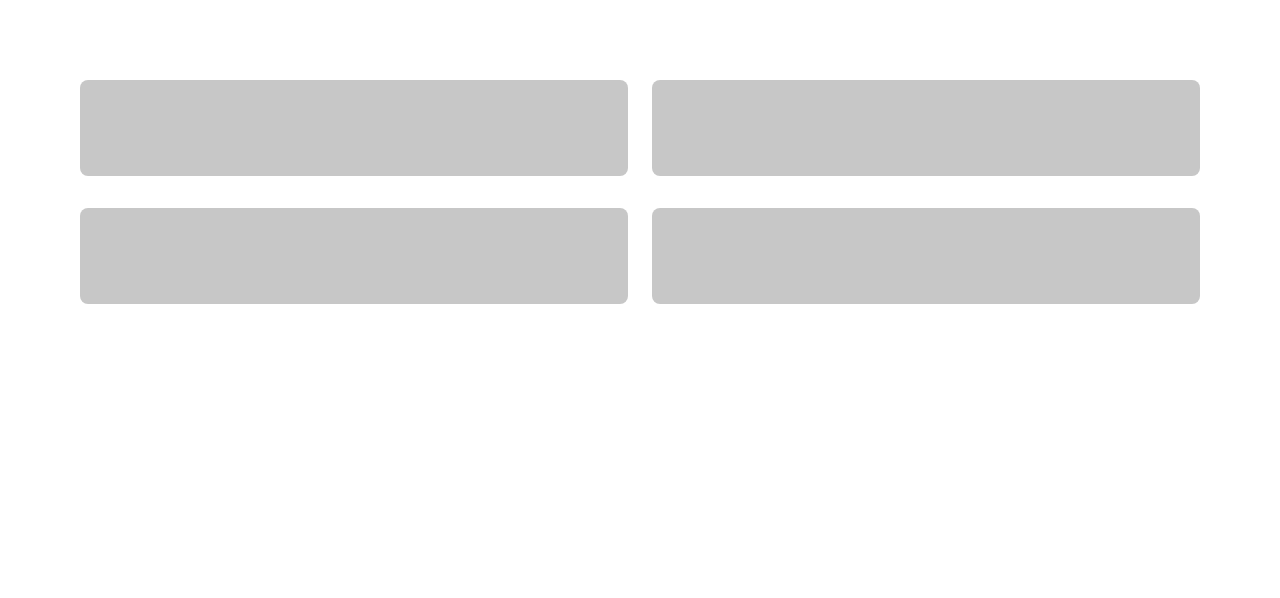
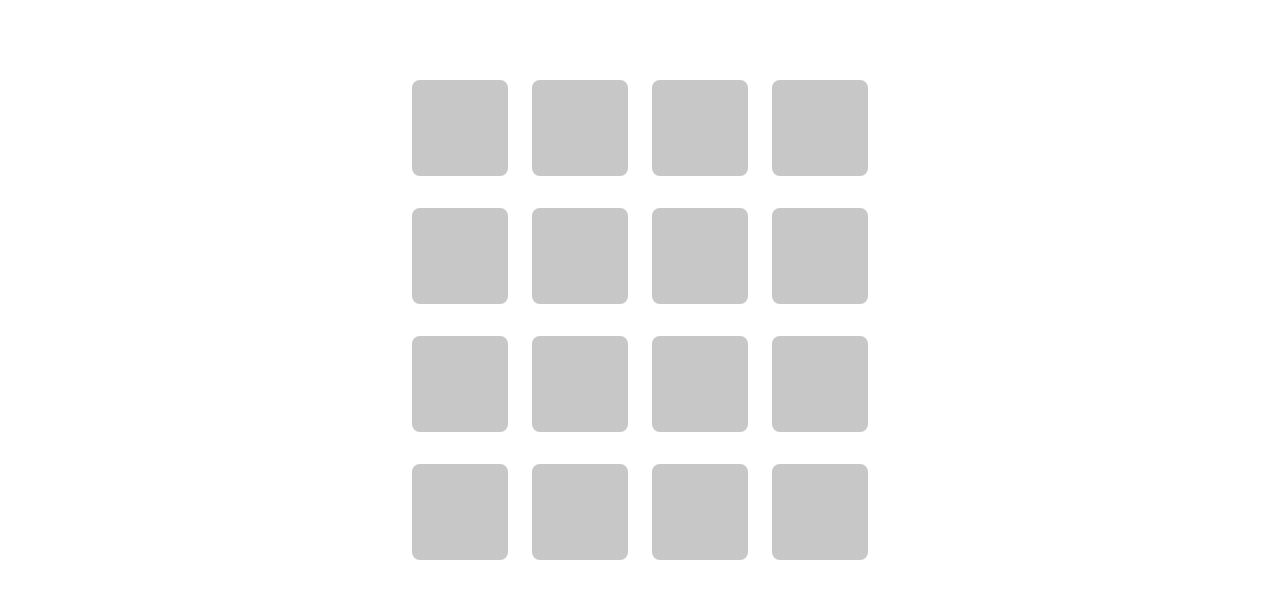
Before and after one commit to patchwork-body/tiles-game, a React (Create React App) app: page / in a window 1280 px wide. Shown: the top 598 px of the page. Built offline with nearby package versions, Linux system fonts and the light colour scheme.

Commit message:
centering grid

```diff
--- a/src/components/app/app.tsx
+++ b/src/components/app/app.tsx
@@ -2,7 +2,7 @@ import React from 'react';
 import { Grid } from '../grid';
 
 const App: AppComponent = () => {
-  return <Grid rows={2} columns={2} />;
+  return <Grid rows={4} columns={4} />;
 };
 
 export { App };
--- a/src/components/grid/grid.css
+++ b/src/components/grid/grid.css
@@ -1,12 +1,13 @@
 .grid {
-  margin: 5rem;
+  margin: 5rem auto;
   display: grid;
   gap: 2rem 1.5rem;
+  width: fit-content;
 }
 
 .grid__tile {
   background-color: #c7c7c7;
   border-radius: 0.5rem;
-  min-width: 4rem;
+  width: 6rem;
   min-height: 6rem;
 }
```
